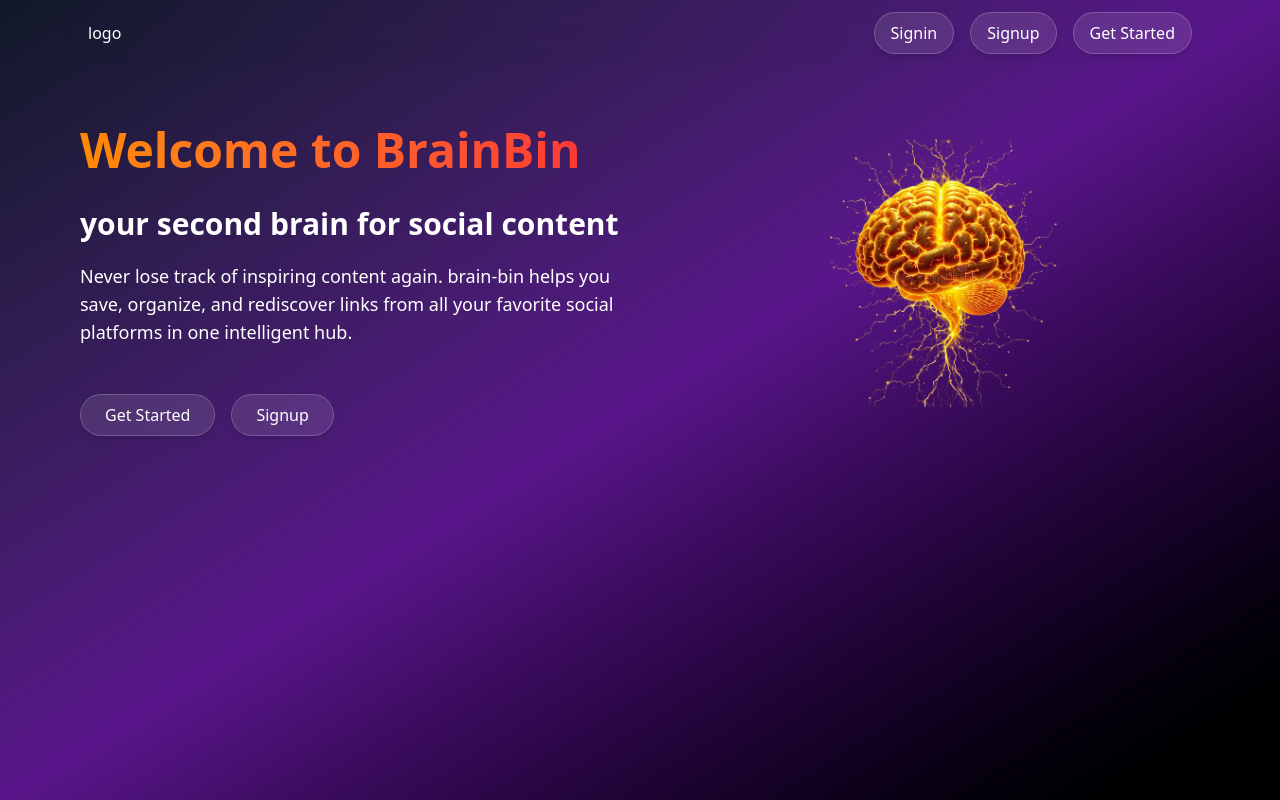
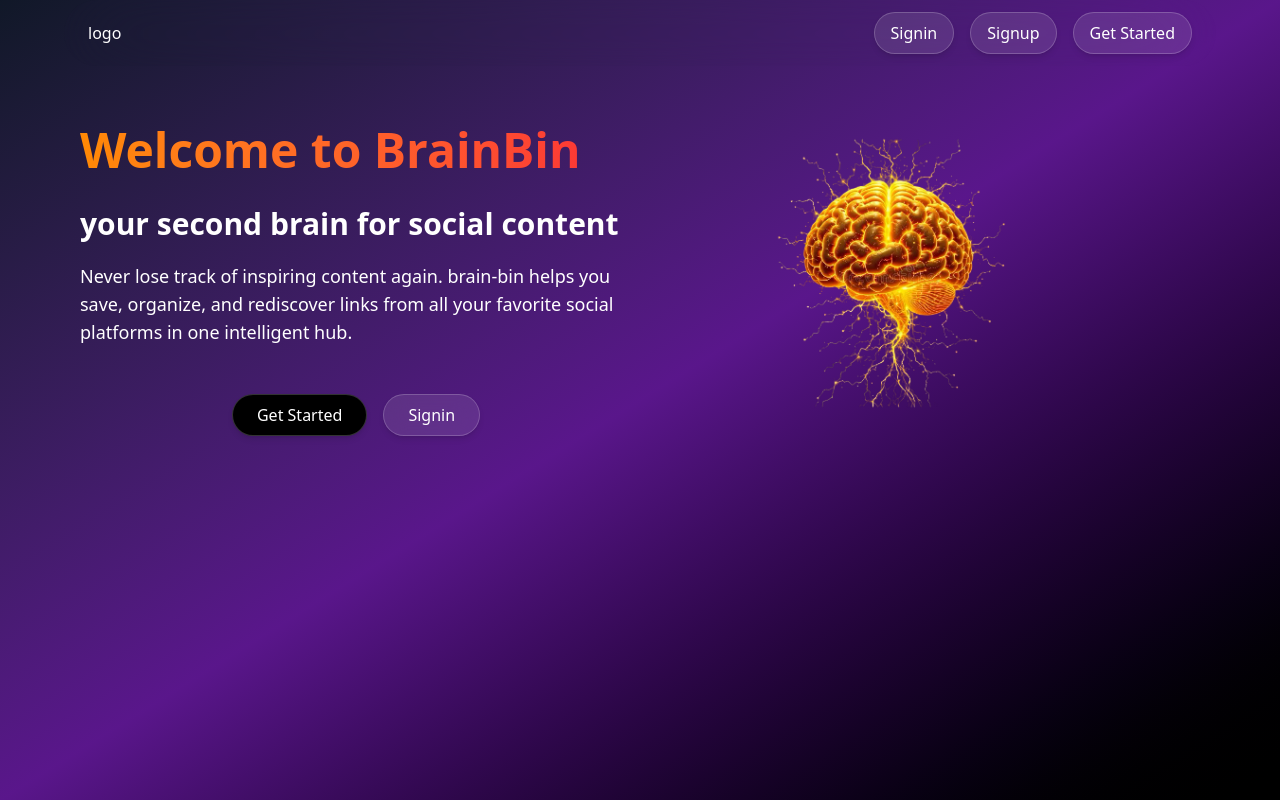
Before and after one commit to neerajk001/Brain-bin, a React (Vite) app in the folder frontend/: page / in a window 1280 px wide. Built offline with nearby package versions, Linux system fonts and the light colour scheme; no server answers.

Commit message:
added hero section

```diff
--- a/frontend/src/components/Hero.tsx
+++ b/frontend/src/components/Hero.tsx
@@ -2,92 +2,97 @@ import { useEffect, useRef } from 'react';
 import gsap from 'gsap';
 import Draggable from 'gsap/Draggable';
 import img from '../images/brain.png';
-import Bottom from './Bottom';
-import { Link } from 'react-router-dom';
 import { useNavigate } from 'react-router-dom';
 
 gsap.registerPlugin(Draggable);
 
 function Hero() {
-  const navigate =useNavigate()
-  const imgRef = useRef(null);
-  const floatTween = useRef(null);
-  const dragInstance = useRef(null);
-  const headRef =useRef(null)
+  const navigate = useNavigate();
 
-  useEffect(()=>{
-    const ctx = gsap.context(()=>{
-      gsap.from((headRef.current.children),{
-        x:-300,
-            opacity:0,
-            duration:1,
-            ease:'power1.inOut',
-            stagger:0.4
-      })
+  // Add appropriate HTML element types
+  const imgRef = useRef<HTMLImageElement | null>(null);
+  const floatTween = useRef<gsap.core.Tween | null>(null);
+  const dragInstance = useRef<Draggable | null>(null);
+  const headRef = useRef<HTMLDivElement | null>(null);
 
-    })
-    return ()=>ctx.revert()
+  // Animate text headings
+  useEffect(() => {
+    const ctx = gsap.context(() => {
+      if (headRef.current) {
+        gsap.from(headRef.current.children, {
+          x: -300,
+          opacity: 0,
+          duration: 1,
+          ease: 'power1.inOut',
+          stagger: 0.4,
+        });
+      }
+    });
 
-  },[])
+    return () => ctx.revert();
+  }, []);
 
+  // Animate image on load
+  useEffect(() => {
+    const ctx = gsap.context(() => {
+      if (imgRef.current) {
+        gsap.from(imgRef.current, {
+          delay: 1.5,
+          scale: 0,
+          opacity: 0,
+          ease: 'power1.out',
+        });
+      }
+    });
 
+    return () => ctx.revert();
+  }, []);
 
   // Start floating animation
   const startFloating = () => {
+    if (imgRef.current) {
       floatTween.current = gsap.to(imgRef.current, {
         y: -20,
         duration: 2,
         repeat: -1,
         yoyo: true,
-      ease: "power1.inOut",
-
+        ease: 'power1.inOut',
       });
-
+    }
   };
 
-  useEffect(()=>{
-    const ctx  = gsap.context(()=>{
-      gsap.from((imgRef.current),{
-        delay:1.5,
-        scale:0,
-        opacity:0,
-        ease:'power1.out'
-      })
-    })
-    return ()=>ctx.revert()
-  },[])
+  // Run floating on mount
   useEffect(() => {
     startFloating();
   }, []);
 
+  // Make image draggable on double-click
   const handleDoubleClick = () => {
-    if (dragInstance.current) return;
+    if (dragInstance.current || !imgRef.current) return;
 
-    // Pause floating while dragging
     floatTween.current?.kill();
 
     dragInstance.current = Draggable.create(imgRef.current, {
-      type: "x,y",
+      type: 'x,y',
       inertia: true,
       onRelease: function () {
-        // Snap back and restart floating
         gsap.to(this.target, {
           x: 0,
           y: 0,
           duration: 1,
-          ease: "power2.out",
+          ease: 'power2.out',
           onComplete: () => {
             dragInstance.current = null;
-            startFloating(); // restart floating
-          }
+            startFloating();
+          },
         });
-      }
+      },
     })[0];
   };
 
-  return (<>
+  return (
     <div className="grid grid-cols-1 md:grid-cols-2 gap-4 w-[90%] mx-auto mt-10 px-4 items-center overflow-hidden ">
-      <div  ref={headRef} className="flex flex-col justify-center">
+      <div ref={headRef} className="flex flex-col justify-center">
         <h1 className="text-5xl font-bold bg-gradient-to-r from-orange-400 to-red-500 bg-clip-text text-transparent">
           Welcome to BrainBin
         </h1>
@@ -99,19 +104,24 @@ function Hero() {
           organize, and rediscover links from all your favorite social platforms in
           one intelligent hub.
         </p>
-        <div className="space-x-4 mt-6">
-          <button onClick={()=>(navigate('/signup'))}
-          className="px-6 py-2 rounded-full bg-white/10 backdrop-blur-md text-white border border-white/20 shadow-md hover:bg-white/20 hover:shadow-lg transition-all duration-300">
+        <div className="space-x-4 mt-6 flex items-center justify-center">
+          <button
+            onClick={() => navigate('/signup')}
+            className="px-6 py-2 rounded-full bg-black backdrop-blur-md text-white border border-white/20 shadow-md hover:bg-white/20 hover:shadow-lg transition-all duration-300"
+          >
             Get Started
           </button>
 
-<button className="px-6 py-2 rounded-full bg-white/10 backdrop-blur-md text-white border border-white/20 shadow-md hover:bg-white/20 hover:shadow-lg transition-all duration-300">
-  Signup
+          <button
+            onClick={() => navigate('/signin')}
+            className="px-6 py-2 rounded-full bg-white/10 backdrop-blur-md text-white border border-white/20 shadow-md hover:bg-white/20 hover:shadow-lg transition-all duration-300"
+          >
+            Signin
           </button>
         </div>
       </div>
 
-      <div className="flex justify-center items-center mt-4 z-10">
+      <div className="justify-center items-center mt-4 z-10 grid grid-cols-1">
         <img
           ref={imgRef}
           onDoubleClick={handleDoubleClick}
@@ -120,12 +130,8 @@ function Hero() {
           className="w-full max-w-md cursor-pointer select-none"
         />
       </div>
-
     </div>
-
-    </>
   );
 }
 
-
 export default Hero;
```
Lines whose indentation alone changed are shown as unchanged.
